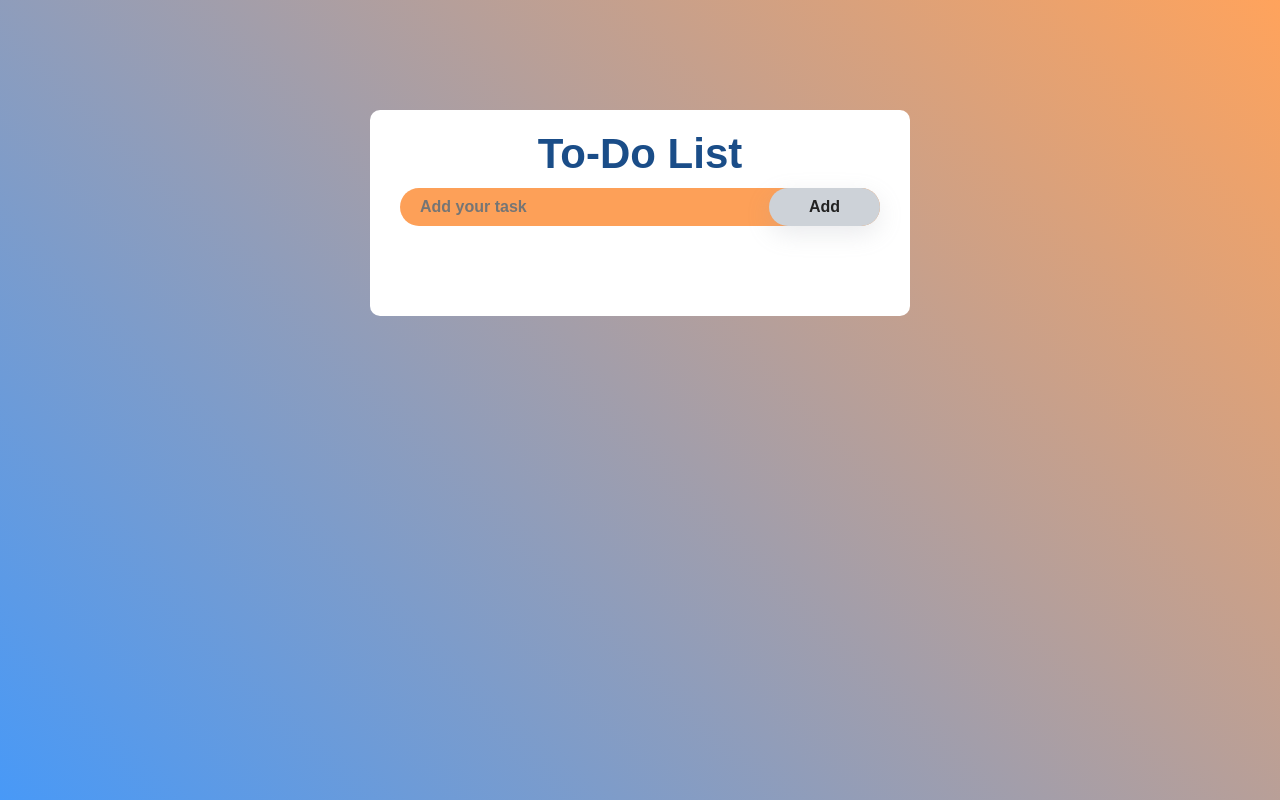
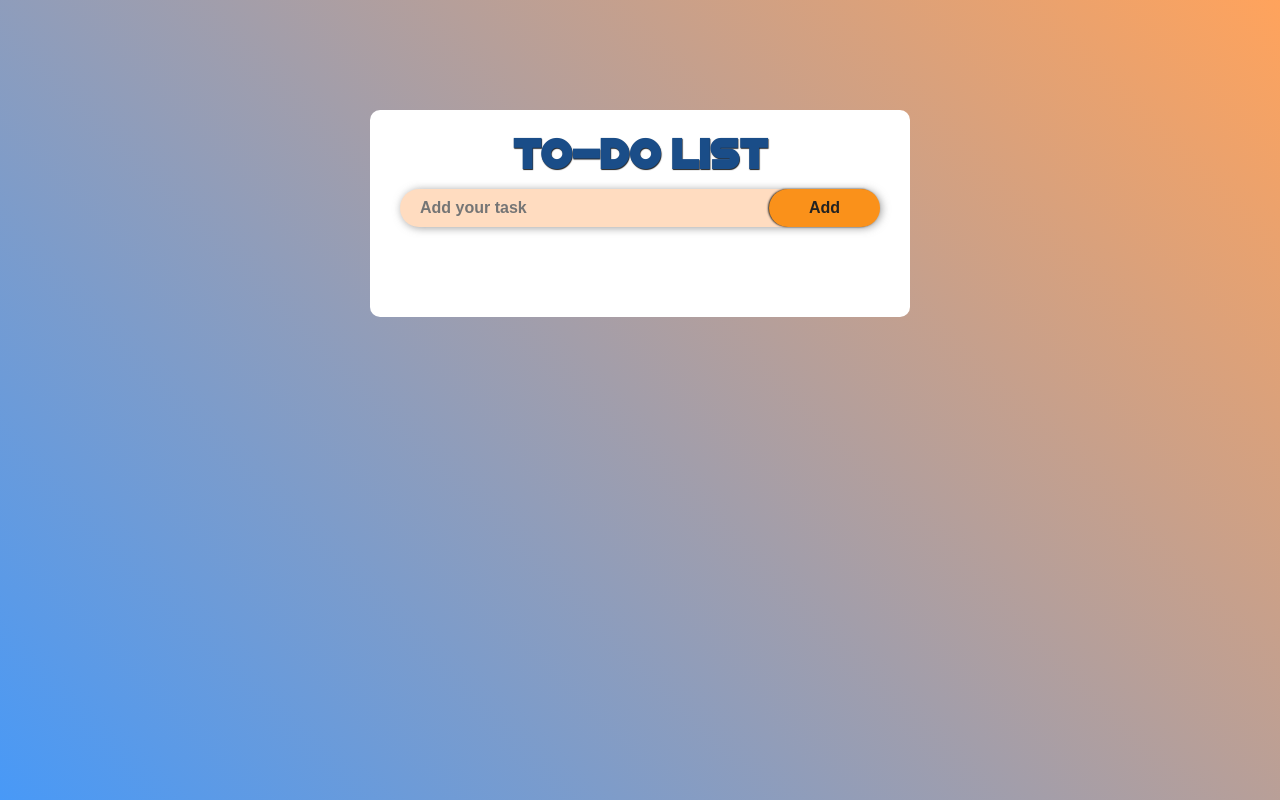
Before and after one commit to murli2001/To-Do, a plain HTML site: page index.html in a window 1280 px wide. Drawn offline with Linux system fonts and the light colour scheme.

Commit message:
Add files via upload

```diff
--- a/script.js
+++ b/script.js
@@ -15,6 +15,11 @@ function addTask(){
     inputBox.value = "";
     saveData();
 }
+
+inputBox.addEventListener("keydown", function(e){
+    if(e.key == "Enter")
+        addTask();
+})
 
 listContainer.addEventListener("click", function(e){
     if(e.target.tagName === "LI"){
--- a/style.css
+++ b/style.css
@@ -1,3 +1,9 @@
+@font-face{
+    font-family: "Portico";
+    src: url("Portico_Regular.otf") format("OpenType");
+}
+
+
 *{
     margin: 0;
     padding: 0;
@@ -27,16 +33,19 @@
     justify-content: center;
     margin-bottom: 10px;
     font-size: 42px;
+    font-family: 'Portico';
+    text-shadow: 0.5px 0.5px 1px #202020 ;
 }
 
 .row{
     display: flex;
     align-items: center;
     justify-content: space-between;
-    background: #fda058;
+    background: #ffdcc0;
     border-radius: 30px;
     padding-left: 10px;
     margin-bottom: 20px;
+    box-shadow: 1.5px 1px 8px rgba(95, 95, 95, 0.6);
 }
 
 input{
@@ -47,7 +56,7 @@ input{
     padding: 10px;
     font-size: 16px;
     font-weight: bold;
-    color: rgb(71, 71, 71);
+    color: #1b416d;
 }
 
 #btn{
@@ -55,12 +64,13 @@ input{
     padding: 10px 40px;
     border: none;
     outline: none;
-    background: #cdd2d8;
+    background: #fa911a;
     color: rgb(34, 34, 34);
-    box-shadow: rgba(149, 157, 165, 0.2) 0px 8px 24px;
+    box-shadow: -1px 0px 2px rgb(43, 43, 43);
     cursor: pointer;
     font-size: 16px;
     font-weight: bold;
+    font-family: "Poppins", sans-serif;
 }
 
 ul li{
@@ -86,13 +96,13 @@ ul li::before{
     left: 5px;
 }
 
-ul li#checked{
+ul li.checked{
     color: #818181;
     text-decoration: line-through;
     font-weight: normal;
 }
 
-ul li#checked::before{
+ul li.checked::before{
     background-image: url(checkbox-checked-solid-24.png);
 }
 
```
Also changed, not shown: index.html (+2 -2 lines), Portico_Regular.otf (added).
